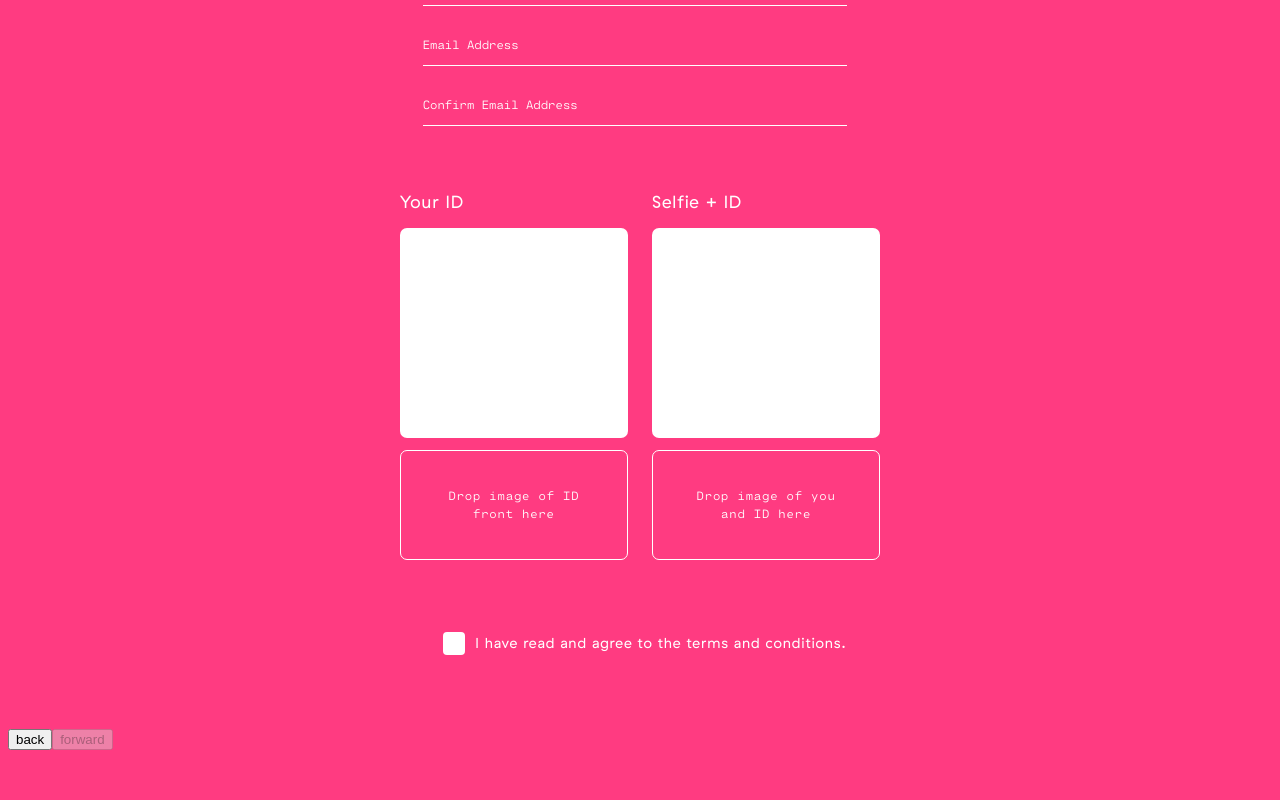
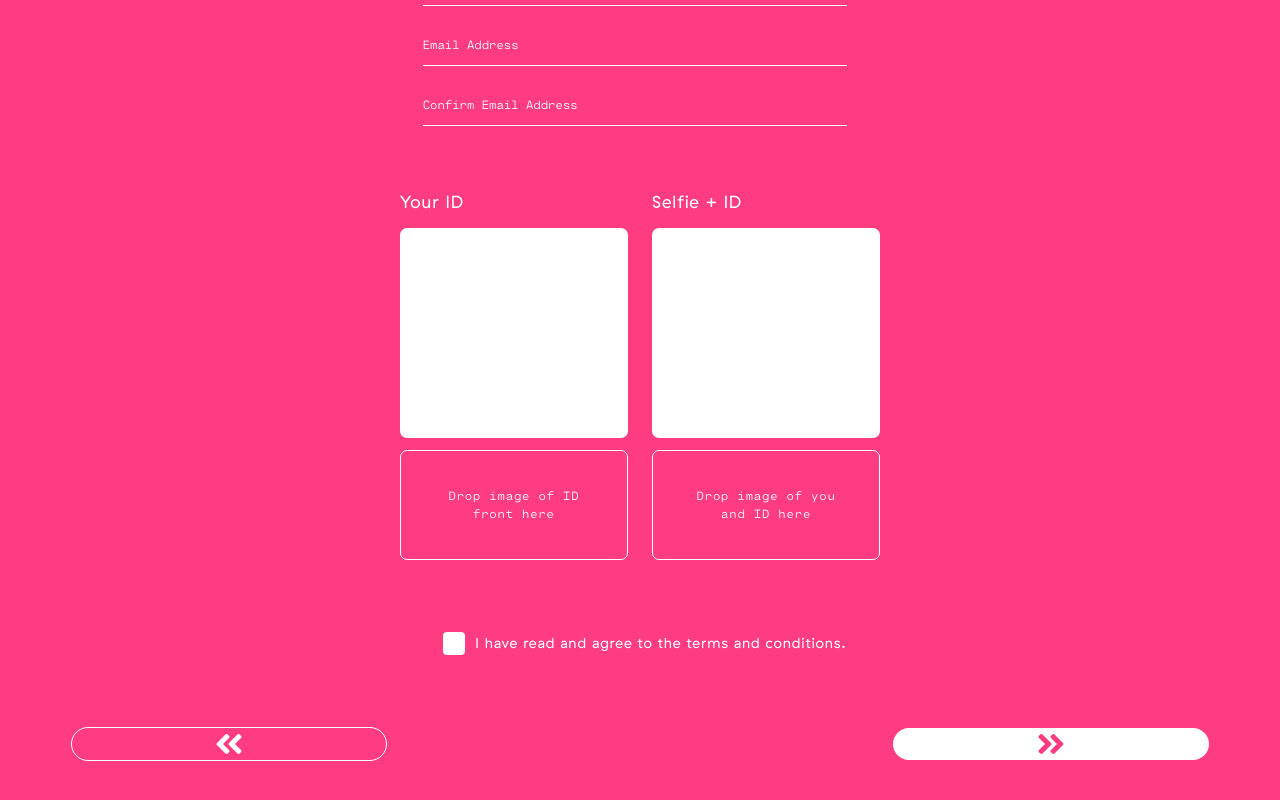
Before and after one commit to heatherpark/performer-signup, a React (Create React App) app: page / in a window 1280 px wide. Shown: the part 356-1156 px from the top of the page. Before the commit the page ends 1114 px from the top, so only its background shows below. Built offline with nearby package versions, Linux system fonts and the light colour scheme.

Commit message:
Style arrows

```diff
--- /dev/null
+++ b/src/SignupFooter.css
@@ -0,0 +1,25 @@
+.signup-footer {
+  width: 100%;
+  text-align: center;
+  margin-bottom: 5%;
+}
+
+.backward, .forward {
+  font-size: 2rem;
+  width: 25%;
+  text-align: center;
+  border-radius: 20px;
+  display: inline-block;
+}
+
+.backward {
+  color: var(--font-color);
+  border: 1px solid var(--font-color);
+  margin-right: 20%;
+}
+
+.forward {
+  background-color: var(--font-color);
+  color: #ff3b81;
+  margin-left: 20%;
+}
--- a/src/SignupFooter.js
+++ b/src/SignupFooter.js
@@ -1,10 +1,18 @@
 import React from 'react';
+import './SignupFooter.css';
 
 const SignupFooter = (props) => {
   return (
-    <div>
-      <button>back</button>
-      <button disabled={!props.canMoveForward}>forward</button>
+    <div className="signup-footer">
+      <a href=""
+        className="backward">
+        <i className="fas fa-angle-double-left"></i>
+      </a>
+      <a href=""
+        className="forward"
+        disabled={props.canMoveForward}>
+        <i className="fas fa-angle-double-right"></i>
+      </a>
     </div>
   );
 };
```
